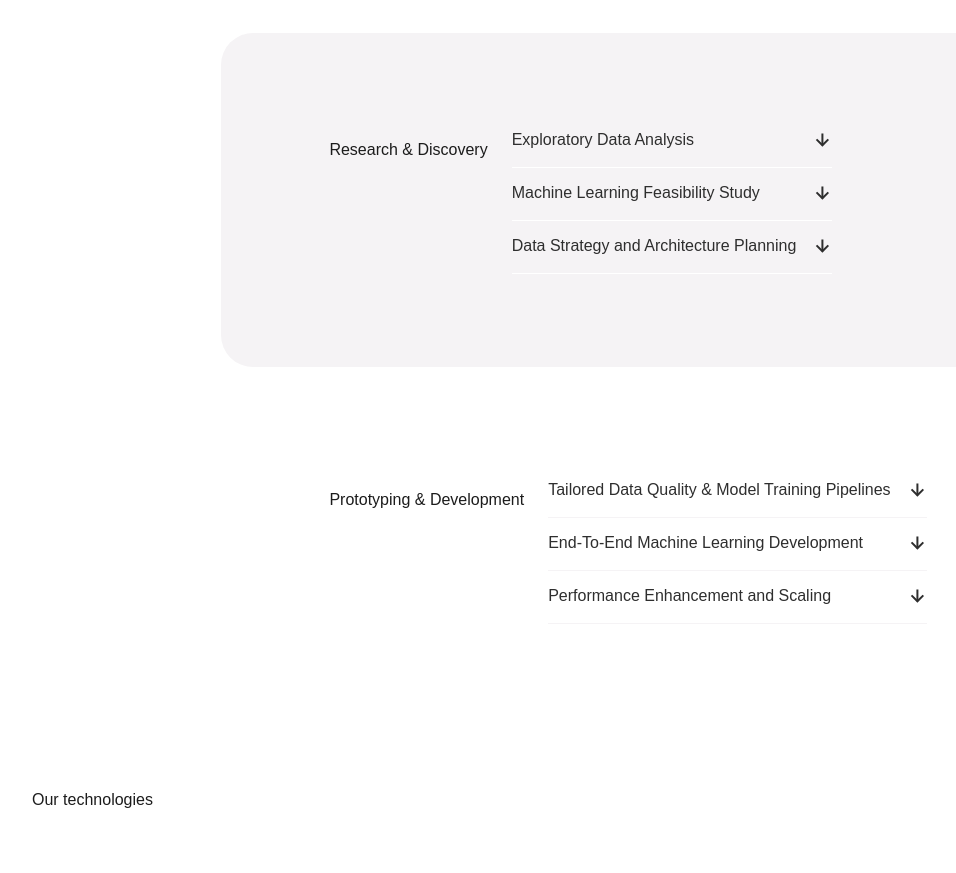
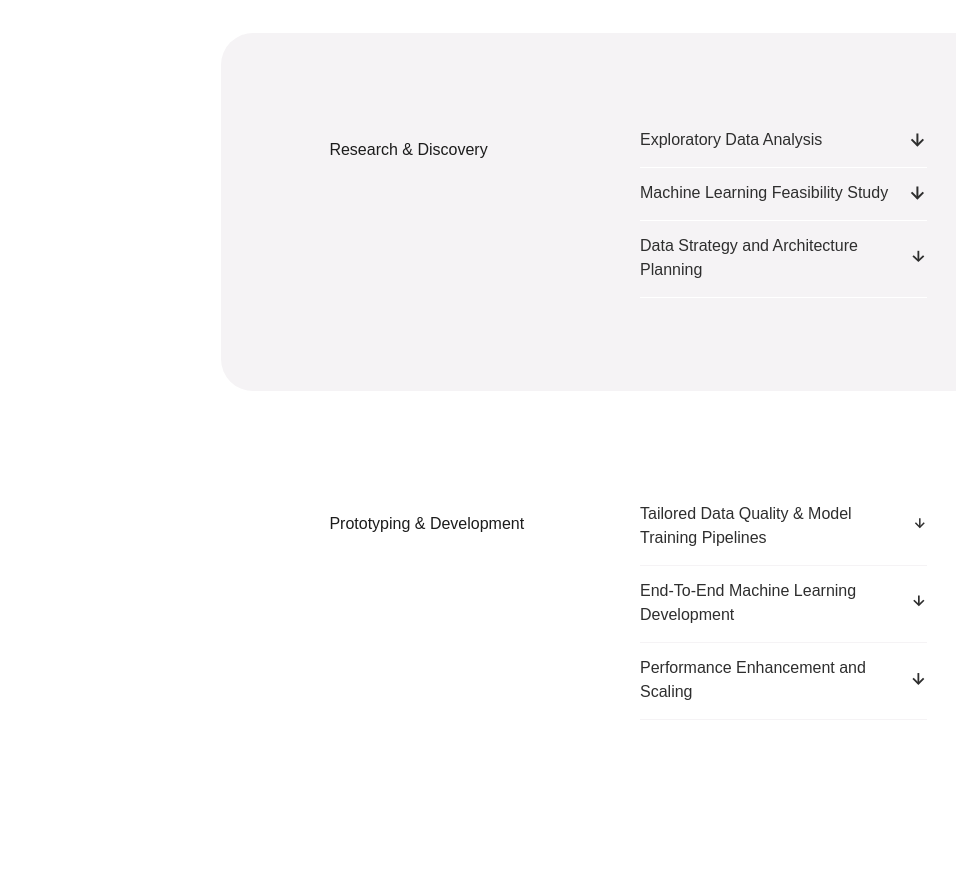
Before and after one commit to Nospoko/epr-landing, a Next.js app in the folder algrtm/: page /customSolutions in a window 1280 px wide. Shown: the part 760-1633 px from the top of the page, without its empty margins (12-968 px from the left). Built offline with nearby package versions, Linux system fonts and the light colour scheme.

Commit message:
OfferSection updated with proper styles

```diff
--- a/algrtm/src/components/OfferSection.js
+++ b/algrtm/src/components/OfferSection.js
@@ -31,16 +31,16 @@ const OfferSection = () => {
       <div className="flex flex-col gap-4 max-w-[78.25rem]">
         {/* RESEARCH & DISCOVERY */}
         <div className="flex gap-[1.5rem]  bg-neutralLight-neutral90 py-[5.85rem] px-[6.75rem] rounded-[2rem]">
-          <div className="h4 text-neutralLight-neutral10 max-w-[25.75rem] leading-[2.75rem] flex justify-start ">
+          <div className="h4 text-neutralLight-neutral10 leading-[2.75rem] flex justify-start max-w-[25.1875rem] w-full">
             <p>Research & Discovery</p>
           </div>
 
-          <div className="flex flex-col h6_600 text-neutralLight-neutral20 gap-[0.75rem]">
+          <div className="flex flex-col h6_600 text-neutralLight-neutral20 gap-[0.75rem] w-full">
             <div className="flex flex-col border-b-[1px] border-neutralLight-neutral100">
-              <div className="flex items-center gap-4 self-stretch w-full pb-4 justify-between max-w-[25.75rem]">
+              <div className="flex items-center gap-4 pb-4 justify-between w-full">
                 <div>Exploratory Data Analysis</div>
 
-                <div>
+                <div className="flex justify-end">
                   <Icon
                     src={
                       textVisibility[0]
@@ -71,7 +71,7 @@ const OfferSection = () => {
             </div>
 
             <div className="flex flex-col border-b-[1px] border-neutralLight-neutral100">
-              <div className="flex items-center gap-4 self-stretch w-full pb-4 justify-between max-w-[25.75rem]">
+              <div className="flex items-center gap-4 self-stretch w-full pb-4 justify-between">
                 <div>Machine Learning Feasibility Study</div>
 
                 <div>
@@ -84,7 +84,6 @@ const OfferSection = () => {
                     alt="Arrow icon"
                     onClick={() => handleOffer(1)}
                     width={20}
-                    height={20}
                   />
                 </div>
               </div>
@@ -99,7 +98,7 @@ const OfferSection = () => {
             </div>
 
             <div className="flex flex-col border-b-[1px] border-neutralLight-neutral100">
-              <div className="flex items-center gap-4 self-stretch w-full pb-4 justify-between max-w-[25.75rem]">
+              <div className="flex items-center gap-4 self-stretch w-full pb-4 justify-between">
                 <div>Data Strategy and Architecture Planning</div>
 
                 <div className="w-5 h-5">
@@ -112,7 +111,6 @@ const OfferSection = () => {
                     alt="Arrow icon"
                     onClick={() => handleOffer(2)}
                     width={20}
-                    height={20}
                   />
                 </div>
               </div>
@@ -129,13 +127,13 @@ const OfferSection = () => {
         </div>
         {/* Prototyping & Development */}
         <div className="flex gap-[1.5rem] py-[5.85rem] px-[6.75rem]">
-          <div className="h4 text-neutralLight-neutral10 max-w-[25.75rem] leading-[2.75rem] flex justify-start ">
+          <div className="h4 text-neutralLight-neutral10 leading-[2.75rem] flex justify-start max-w-[25.1875rem] w-full">
             <p>Prototyping & Development</p>
           </div>
 
-          <div className="flex flex-col h6_600 text-neutralLight-neutral20 gap-[0.75rem]">
+          <div className="flex flex-col h6_600 text-neutralLight-neutral20 gap-[0.75rem] w-full">
             <div className="flex flex-col border-b-[1px] border-neutralLight-neutral90">
-              <div className="flex items-center gap-4  w-full pb-4 justify-between max-w-[25.75rem]">
+              <div className="flex items-center gap-4  w-full pb-4 justify-between">
                 <div>Tailored Data Quality & Model Training Pipelines</div>
 
                 <div className="w-5 h-5">
@@ -148,7 +146,6 @@ const OfferSection = () => {
                     alt="Arrow icon"
                     onClick={() => handleOffer(3)}
                     width={20}
-                    height={20}
                   />
                 </div>
               </div>
@@ -163,10 +160,10 @@ const OfferSection = () => {
             </div>
 
             <div className="flex flex-col border-b-[1px] border-neutralLight-neutral90">
-              <div className="flex items-center gap-4 self-stretch w-full pb-4 justify-between max-w-[25.75rem]">
+              <div className="flex items-center gap-4 self-stretch w-full pb-4 justify-between">
                 <div>End-To-End Machine Learning Development</div>
 
-                <div>
+                <div className="!w-5 !h-5">
                   <Icon
                     src={
                       textVisibility[4]
@@ -175,8 +172,6 @@ const OfferSection = () => {
                     }
                     alt="Arrow icon"
                     onClick={() => handleOffer(4)}
-                    width={20}
-                    height={20}
                   />
                 </div>
               </div>
@@ -191,10 +186,10 @@ const OfferSection = () => {
             </div>
 
             <div className="flex flex-col border-b-[1px] border-neutralLight-neutral90">
-              <div className="flex items-center gap-4 self-stretch w-full pb-4 justify-between max-w-[25.75rem]">
+              <div className="flex items-center gap-4 self-stretch w-full pb-4 justify-between">
                 <div>Performance Enhancement and Scaling</div>
 
-                <div>
+                <div className="!w-5 !h-5">
                   <Icon
                     src={
                       textVisibility[5]
@@ -203,8 +198,6 @@ const OfferSection = () => {
                     }
                     alt="Arrow icon"
                     onClick={() => handleOffer(5)}
-                    width={20}
-                    height={20}
                   />
                 </div>
               </div>
--- a/algrtm/src/components/shared/Icon.js
+++ b/algrtm/src/components/shared/Icon.js
@@ -6,10 +6,8 @@ const Icon = ({ src, alt, onClick, width, height, ...rest }) => {
       src={src}
       alt={alt}
       onClick={onClick}
-      width={width}
-      height={height}
       {...rest}
-      className="flex-end"
+      className={`flex-end width-[${width}px] height-[${height}px]`}
     />
   );
 };
--- a/algrtm/src/styles/globals.css
+++ b/algrtm/src/styles/globals.css
@@ -36,14 +36,13 @@ body {
 /*
   5. Improve media defaults
 */
-img,
+/* svg,
 picture,
 video,
-canvas,
-svg {
+canvas {
   display: block;
   max-width: 100%;
-}
+} */
 /*
   6. Remove built-in form typography styles
 */
```
